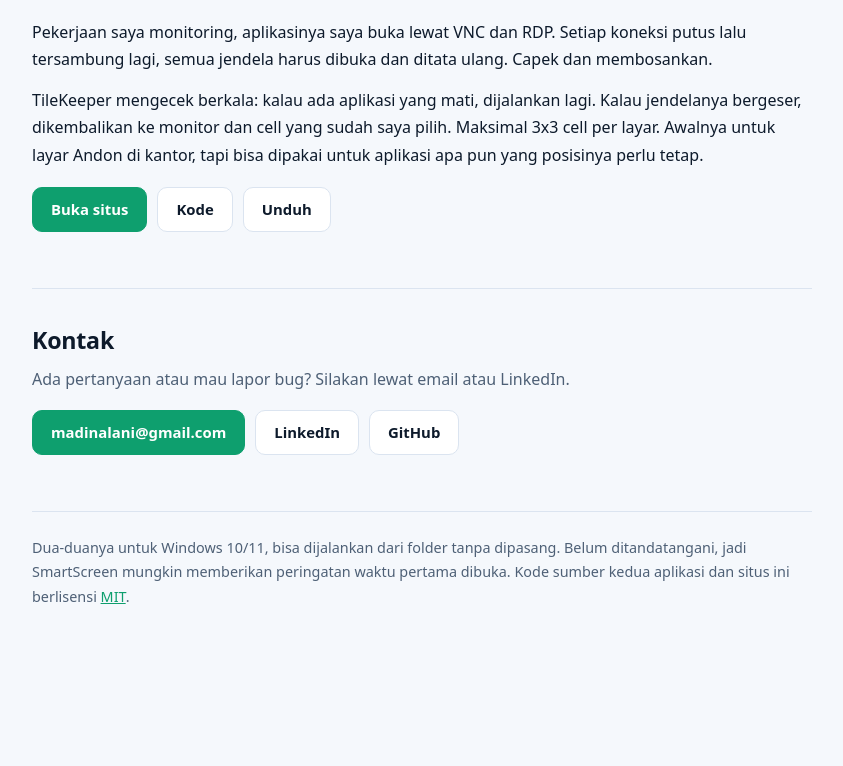
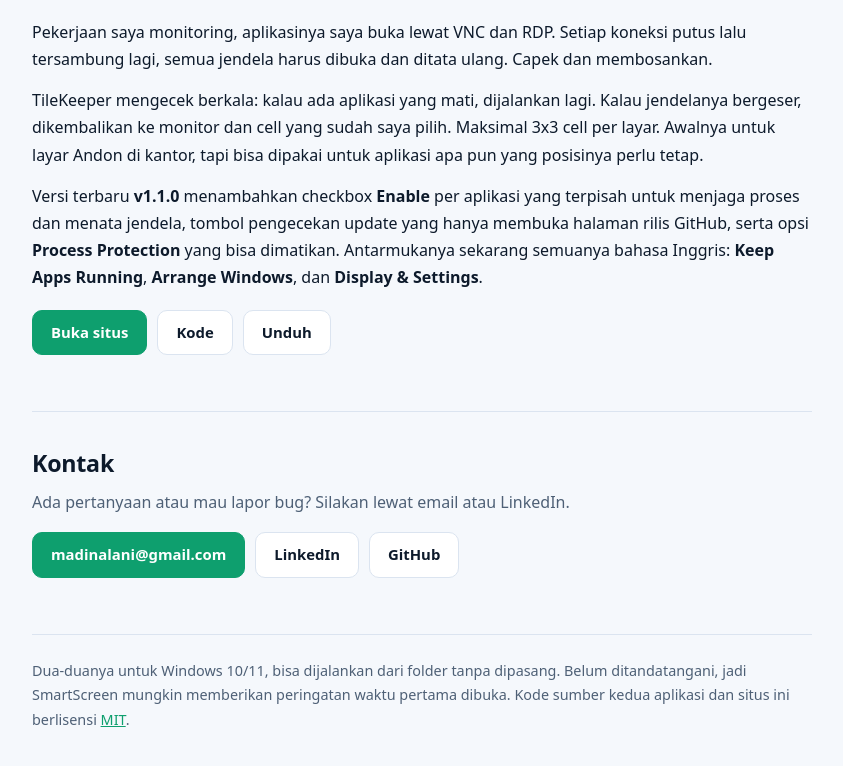
Before and after one commit to ASQAL90/asqal90.github.io, a plain HTML site: page index.html in a window 1280 px wide. Shown: the part 2000-2766 px from the top of the page, without its empty margins (218-1061 px from the left). Before the commit the page ends 2673 px from the top, so only its background shows below. Drawn offline with Linux system fonts and the light colour scheme.

Commit message:
Update homepage for TileKeeper v1.1.0

```diff
--- a/index.html
+++ b/index.html
@@ -65,6 +65,7 @@
     <img src="https://asqal90.github.io/TileKeeper/screenshot-position.png" alt="Pengaturan posisi jendela di TileKeeper">
     <p>Pekerjaan saya monitoring, aplikasinya saya buka lewat VNC dan RDP. Setiap koneksi putus lalu tersambung lagi, semua jendela harus dibuka dan ditata ulang. Capek dan membosankan.</p>
     <p>TileKeeper mengecek berkala: kalau ada aplikasi yang mati, dijalankan lagi. Kalau jendelanya bergeser, dikembalikan ke monitor dan cell yang sudah saya pilih. Maksimal 3x3 cell per layar. Awalnya untuk layar Andon di kantor, tapi bisa dipakai untuk aplikasi apa pun yang posisinya perlu tetap.</p>
+    <p>Versi terbaru <strong>v1.1.0</strong> menambahkan checkbox <strong>Enable</strong> per aplikasi yang terpisah untuk menjaga proses dan menata jendela, tombol pengecekan update yang hanya membuka halaman rilis GitHub, serta opsi <strong>Process Protection</strong> yang bisa dimatikan. Antarmukanya sekarang semuanya bahasa Inggris: <strong>Keep Apps Running</strong>, <strong>Arrange Windows</strong>, dan <strong>Display &amp; Settings</strong>.</p>
     <div class="links">
       <a class="btn primary" href="https://asqal90.github.io/TileKeeper/">Buka situs</a>
       <a class="btn" href="https://github.com/asqal90/TileKeeper">Kode</a>
```
